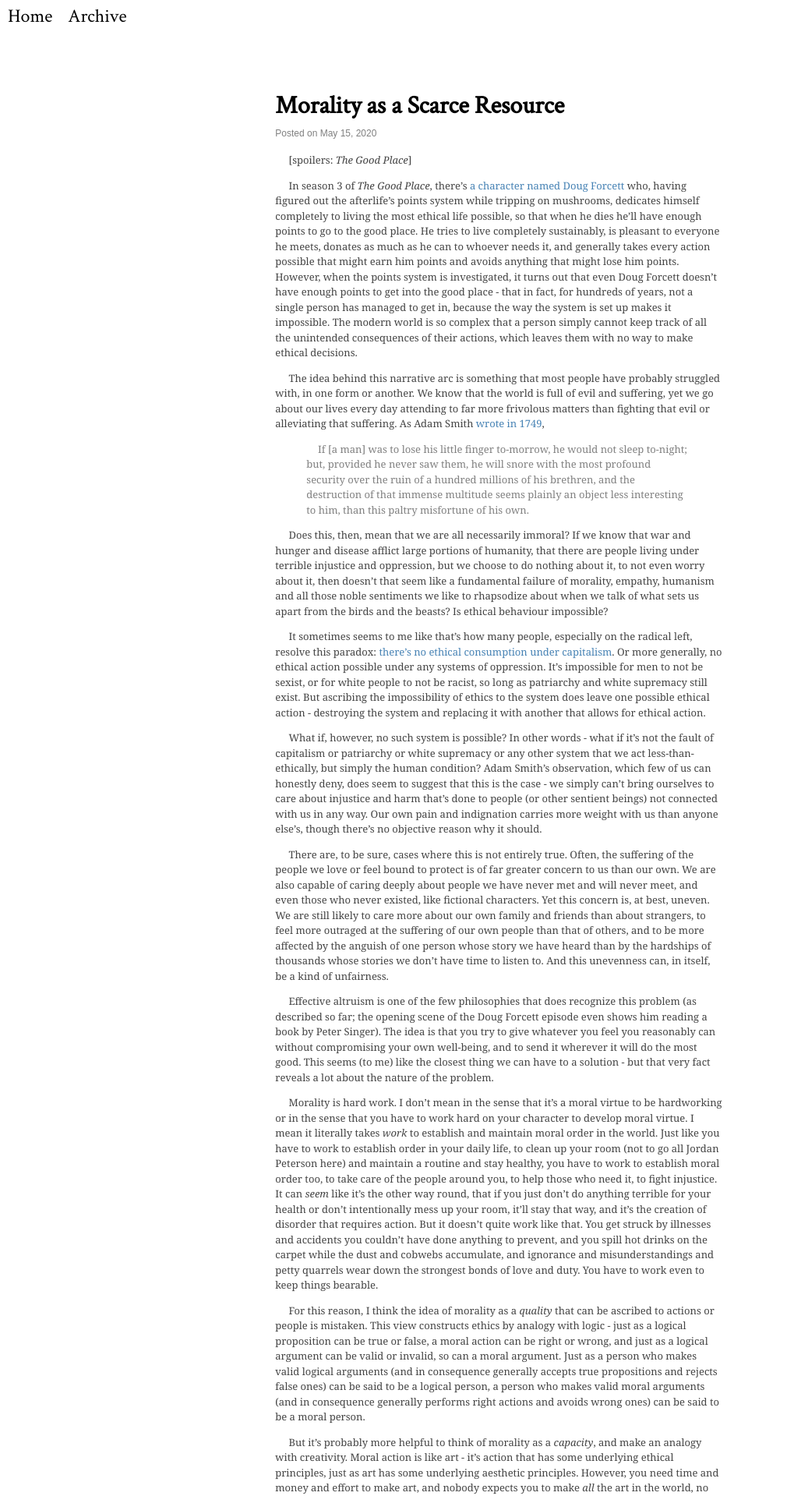
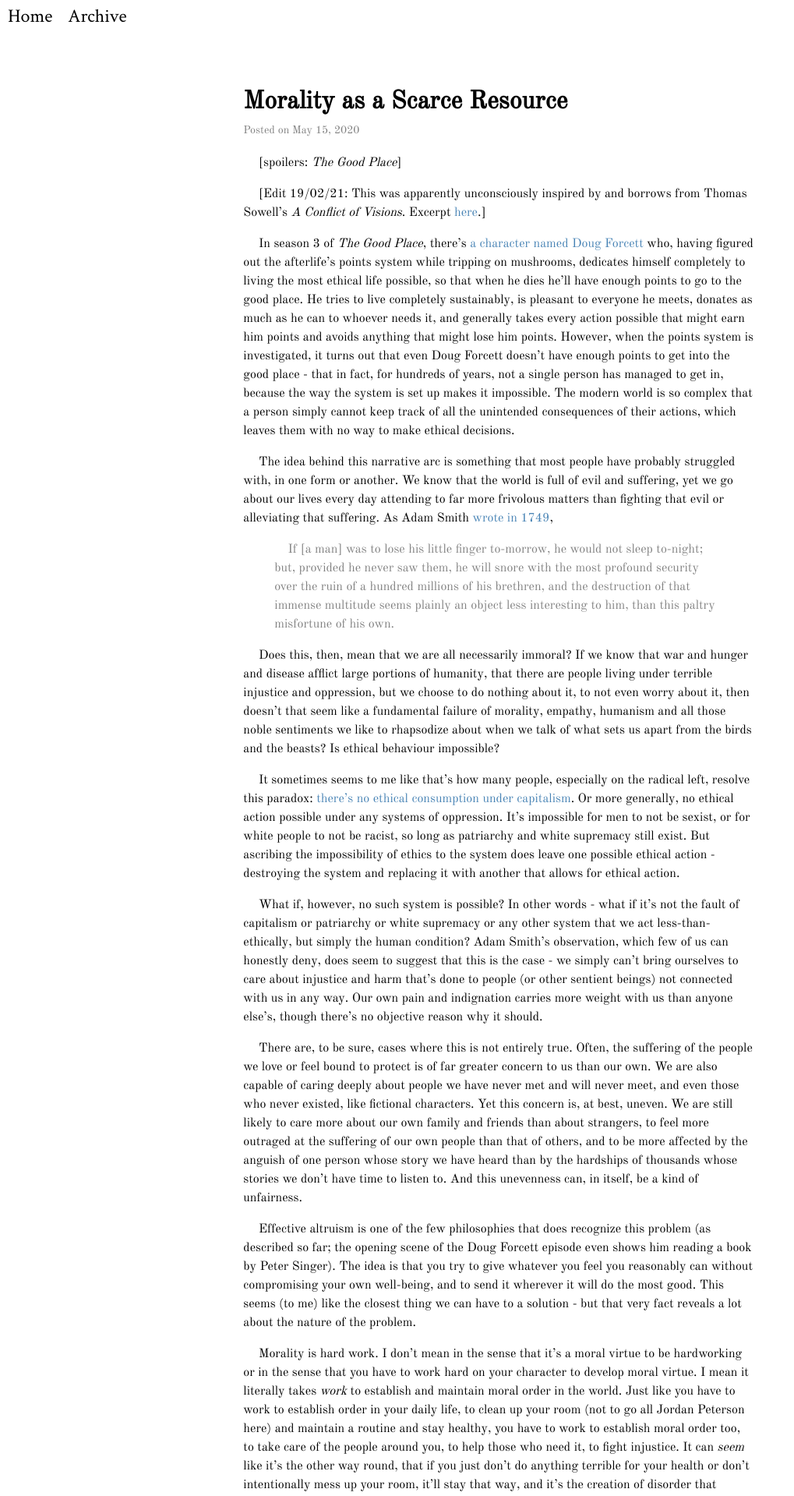
Before and after one commit to highly-illogical/highly-illogical.github.io, a Jekyll site: the page built from _posts/2020-05-15-morality-as-scarce-resource.md, in a window 1280 px wide. Shown: the top 1919 px of the page at 78% size, without its empty margins (0-1019 px from the left). Built offline with Jekyll 4.4.1, drawn with Linux system fonts in a browser that asks for light colours.

Commit message:
Modified font and margins

```diff
--- a/_layouts/default.html
+++ b/_layouts/default.html
@@ -13,6 +13,7 @@
       href="https://fonts.googleapis.com/css?family=PT+Sans&display=swap"
       rel="stylesheet"
     />
+    <link href="https://fonts.googleapis.com/css2?family=Old+Standard+TT&display=swap" rel="stylesheet">
     <link
       rel="stylesheet"
       type="text/css"
@@ -36,19 +37,19 @@
     </div>
     {% endif %}
     <div class="container">
-      <div class="content">
         {% if page.title != "Home" %}
+        <div class="content-page">
         <div class="post">
           <div class="title">
             <a href="{{ page.url | relative_url }}">{{ page.title }}</a>
           </div>
           <div class="info">Posted on {{ page.date | date: '%B %e, %Y' }}</div>
           <div class="text">{{ content }}</div>
-        </div>
+        </div></div>
         {% else %}
-        {{ content }}
+        <div class="content">
+        {{ content }}</div>
         {% endif %}
-      </div>
     </div>
     <div class="footer"></div>
   </body>
--- a/_posts/2020-05-15-morality-as-scarce-resource.md
+++ b/_posts/2020-05-15-morality-as-scarce-resource.md
@@ -3,6 +3,8 @@ title: Morality as a Scarce Resource
 ---
 
 [spoilers: *The Good Place*]
+
+[Edit 19/02/21: This was apparently unconsciously inspired by and borrows from Thomas Sowell's *A Conflict of Visions*. Excerpt [here](https://reason.com/1987/04/01/visions-of-man/).]
 
 <!--more-->
 
--- a/assets/css/default.css
+++ b/assets/css/default.css
@@ -5,8 +5,8 @@ body {
 }
 
 body {
-  font-family: Georgia, 'Times New Roman', Times, serif;
-  font-size: 13px;
+  font-family: 'Old Standard TT', Georgia, 'Times New Roman', Times, serif;
+  font-size: 16px;
 }
 
 img {
@@ -14,7 +14,7 @@ img {
 }
 
 blockquote {
-  font-family: Georgia, 'Times New Roman', Times, serif;
+  font-family: 'Old Standard TT', Georgia, 'Times New Roman', Times, serif;
 }
 
 .navbar {
@@ -65,10 +65,18 @@ blockquote {
 
 .container > * {
   background-color: white;
-  padding: 60px 22% 10px;
 }
 
-.content .title {
+.content {
+  padding: 60px 18% 10px;
+}
+
+.content-page {
+  padding: 60px 18% 10px;
+}
+
+.content .title,
+.content-page .title {
   font-size: 32px;
   font-weight: bold;
 }
@@ -138,20 +146,20 @@ a {
 
 .title > * {
   color: black;
-  font-family: 'Crimson Text', Georgia, serif;
+  font-family: 'Old Standard TT', 'Crimson Text', Georgia, serif;
 }
 
 .info {
   color: gray;
-  font-family: Arial, Helvetica, sans-serif;
-  font-size: 12px;
+  font-family: 'Old Standard TT', Arial, Helvetica, sans-serif;
+  font-size: 14px;
 }
 
 .text {
-  font-family: Georgia, serif;
+  font-family: 'Old Standard TT', Georgia, serif;
   line-height: 1.5;
   padding: 5px 0;
-  color: #444444;
+  /*color: #444444;*/
   text-indent: 3%;
 }
 
```
